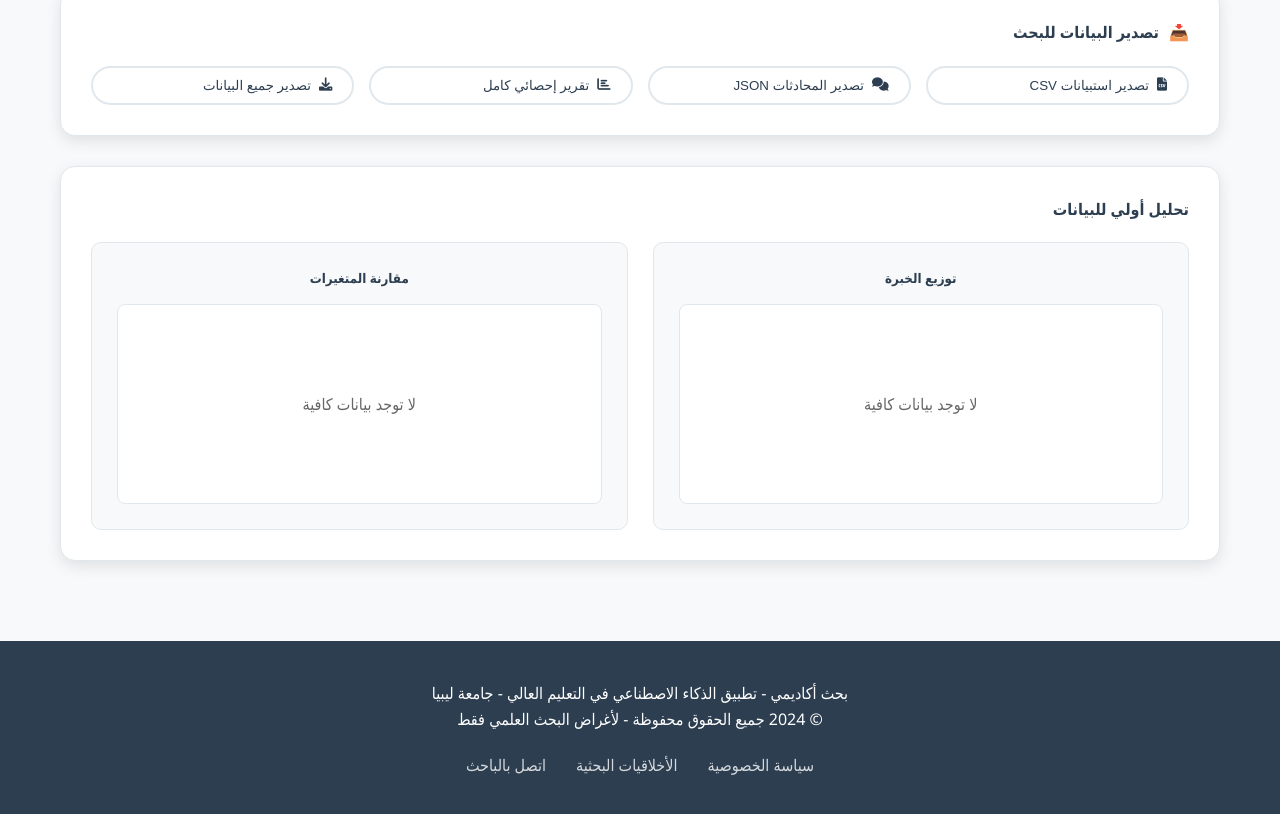
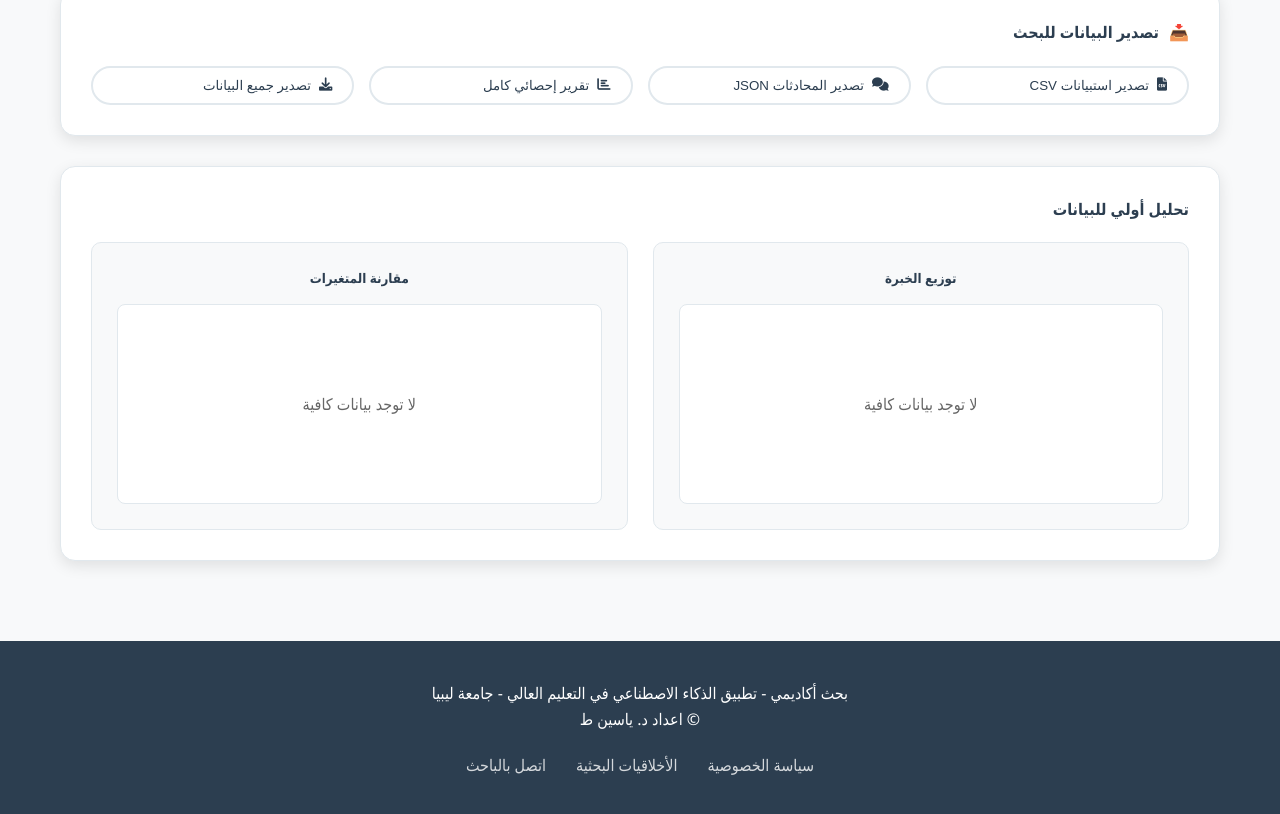
Before and after one commit to mohammeds736/Yasin-, a plain HTML site: page index.html in a window 1280 px wide. Shown: the part 5453-6267 px from the top of the page. Drawn offline with Linux system fonts and the light colour scheme.

Commit message:
Update index.html

```diff
--- a/index.html
+++ b/index.html
@@ -359,7 +359,7 @@
     <footer class="footer">
         <div class="container">
             <p>بحث أكاديمي - تطبيق الذكاء الاصطناعي في التعليم العالي - جامعة ليبيا</p>
-            <p>© 2024 جميع الحقوق محفوظة - لأغراض البحث العلمي فقط</p>
+            <p>© اعداد د. ياسين ط</p>
             <div class="footer-links">
                 <a href="#privacy">سياسة الخصوصية</a>
                 <a href="#ethics">الأخلاقيات البحثية</a>
```
